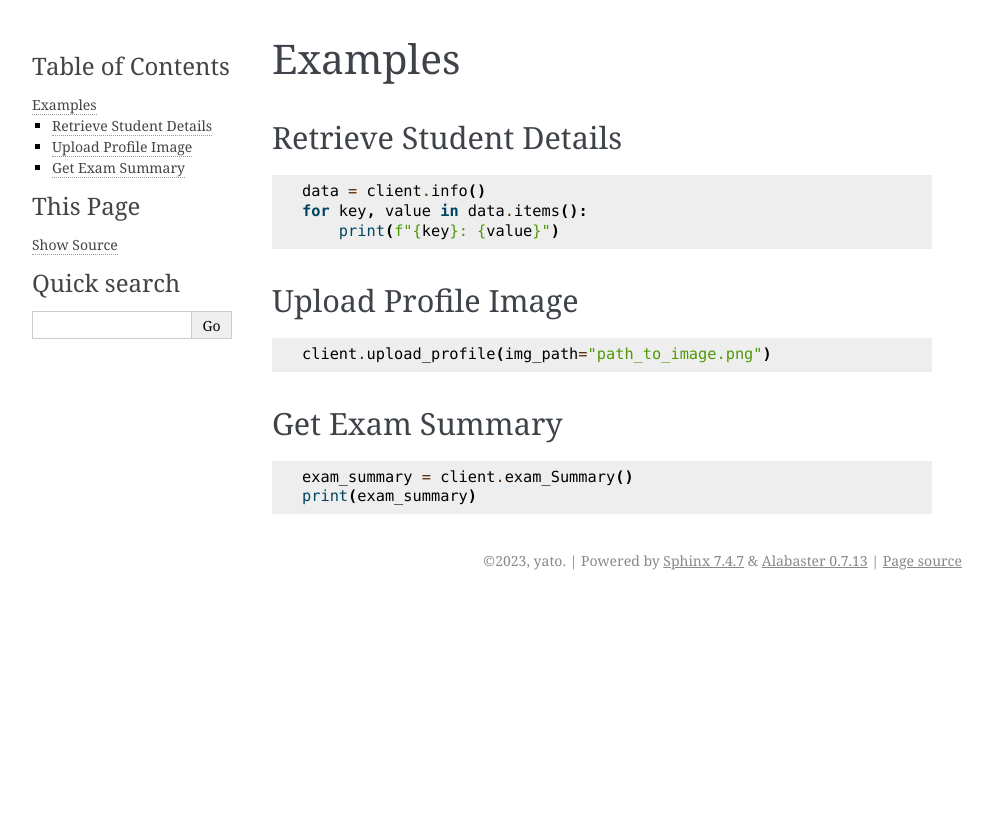
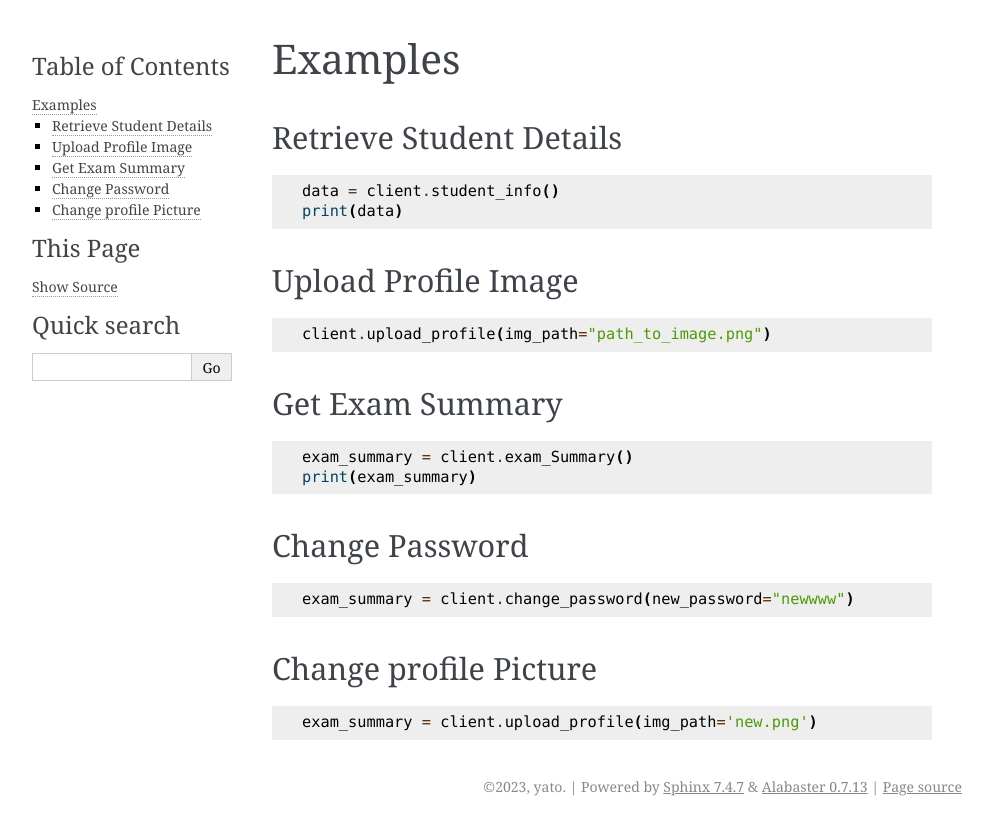
Before and after one commit to aminobot22/gehu_erp, a Sphinx documentation site: the page built from source/examples.rst, in a window 1280 px wide. Shown: the top 835 px of the page, without its empty margins (148-1141 px from the left). Built offline with Sphinx 7.4.7, drawn with Linux system fonts in a browser that asks for light colours.

Commit message:
Update examples.rst

```diff
--- a/source/examples.rst
+++ b/source/examples.rst
@@ -6,9 +6,8 @@ Retrieve Student Details
 
 .. code-block:: python
 
-   data = client.info()
-   for key, value in data.items():
-       print(f"{key}: {value}")
+   data = client.student_info()
+   print(data)
 
 Upload Profile Image
 ---------------------
@@ -24,3 +23,18 @@ Get Exam Summary
 
    exam_summary = client.exam_Summary()
    print(exam_summary)
+
+Change Password
+----------------
+
+.. code-block:: python
+
+   exam_summary = client.change_password(new_password="newwww")
+
+
+Change profile Picture
+----------------
+
+.. code-block:: python
+
+   exam_summary = client.upload_profile(img_path='new.png')
```
